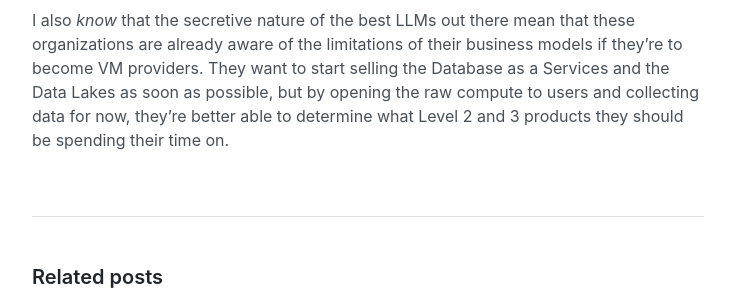
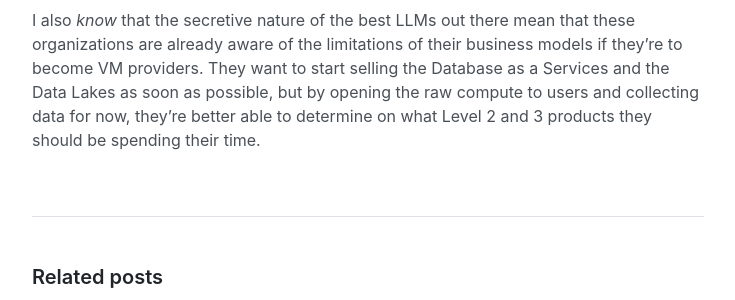
Before and after one commit to jazware/jazco-dev, a Jekyll site: the page built from _posts/2023-03-29-llms-and-workload-agnosticism.md, in a window 1280 px wide and 900 px high, scrolled down 3064 px. Shown: the part 393-693 px from the top of the window, without its empty margins (272-1007 px from the left). Built offline with Jekyll 4.4.1, drawn with Linux system fonts in a browser that asks for light colours.

Commit message:
don't end on a preposition...

```diff
--- a/_posts/2023-03-29-llms-and-workload-agnosticism.md
+++ b/_posts/2023-03-29-llms-and-workload-agnosticism.md
@@ -63,4 +63,4 @@ I also believe that the Level 2 products and services we see in the LLM space wi
 
 I hope that LLMs as a _raw compute_-like resource remain available to everyone. They have lots of potential to create and make people happy and make their lives easier, I hope creative people will continue to have the ability to find great personal utility at minimal cost from the use of these resources.
 
-I also _know_ that the secretive nature of the best LLMs out there mean that these organizations are already aware of the limitations of their business models if they're to become VM providers. They want to start selling the Database as a Services and the Data Lakes as soon as possible, but by opening the raw compute to users and collecting data for now, they're better able to determine what Level 2 and 3 products they should be spending their time on.
+I also _know_ that the secretive nature of the best LLMs out there mean that these organizations are already aware of the limitations of their business models if they're to become VM providers. They want to start selling the Database as a Services and the Data Lakes as soon as possible, but by opening the raw compute to users and collecting data for now, they're better able to determine on what Level 2 and 3 products they should be spending their time.
```
